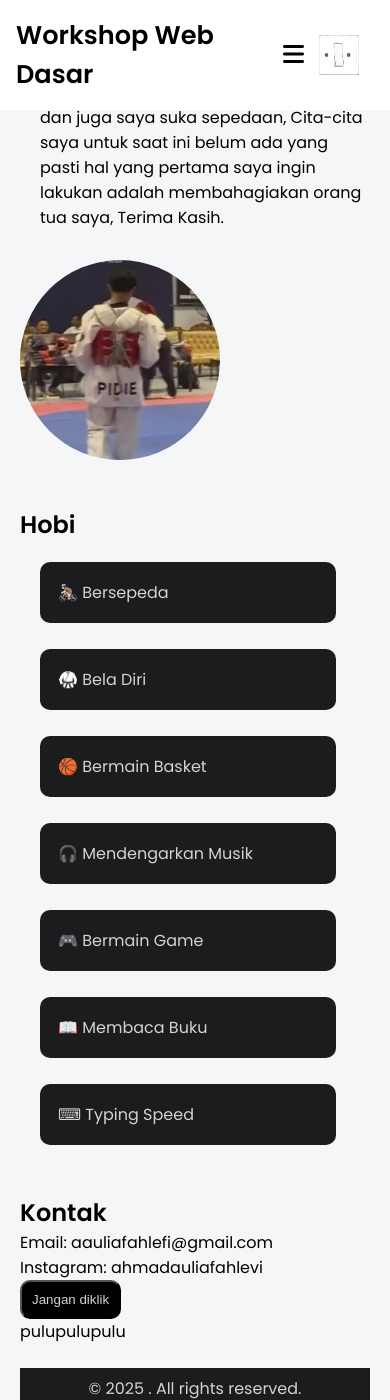
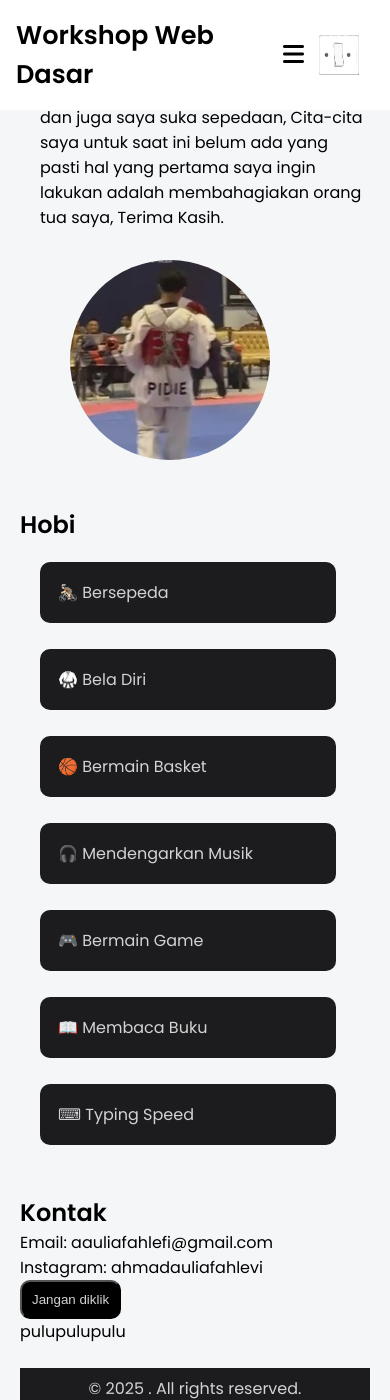
Before and after one commit to lepii1/CV, a Jekyll site: the page built from index.html, in a window 390 px wide and 1400 px high, scrolled down 314 px. Built offline with Jekyll 4.4.1, drawn with Linux system fonts in a browser that asks for light colours.

Commit message:
initial commit

```diff
--- a/_sass/edit.scss
+++ b/_sass/edit.scss
@@ -455,4 +455,8 @@ body.dark {
     .modal img {
         padding: 5%;
     }
+
+    .profile-image {
+        padding-left: 50px;
+    }
 }
```
